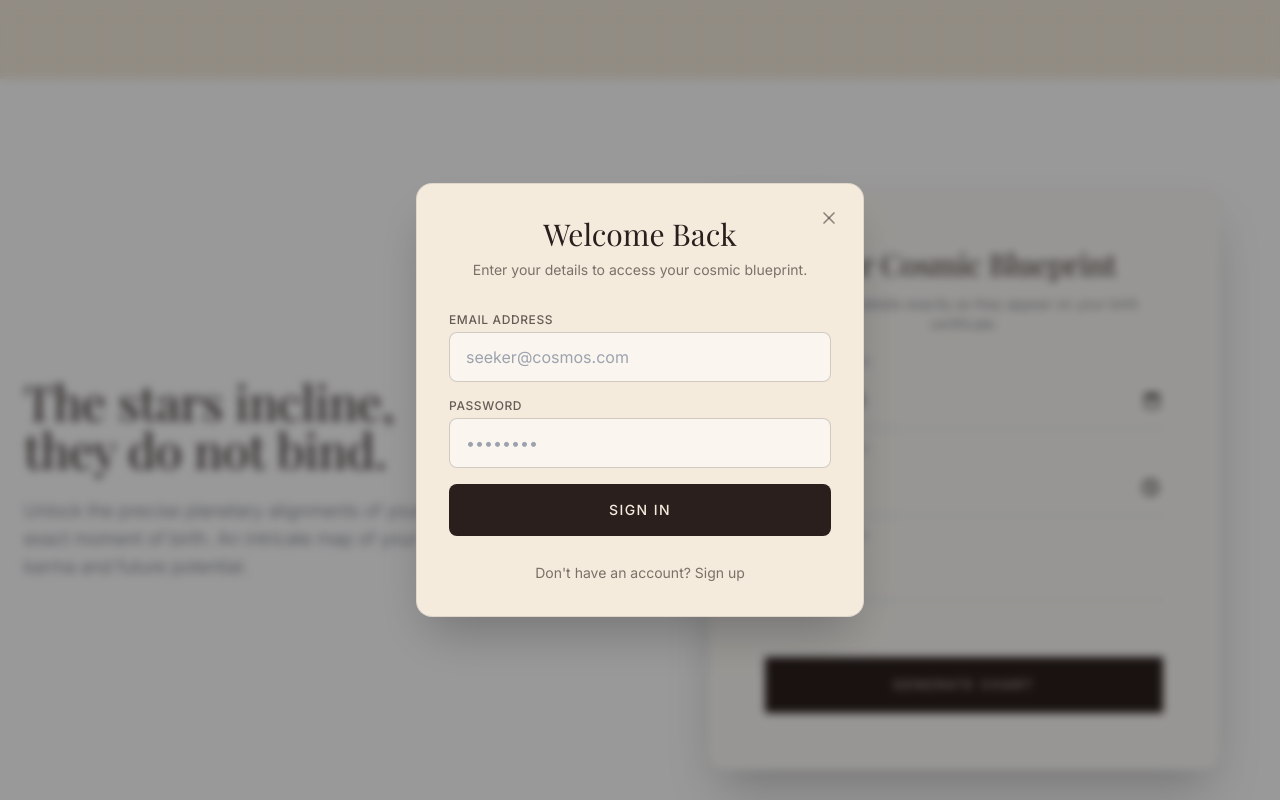
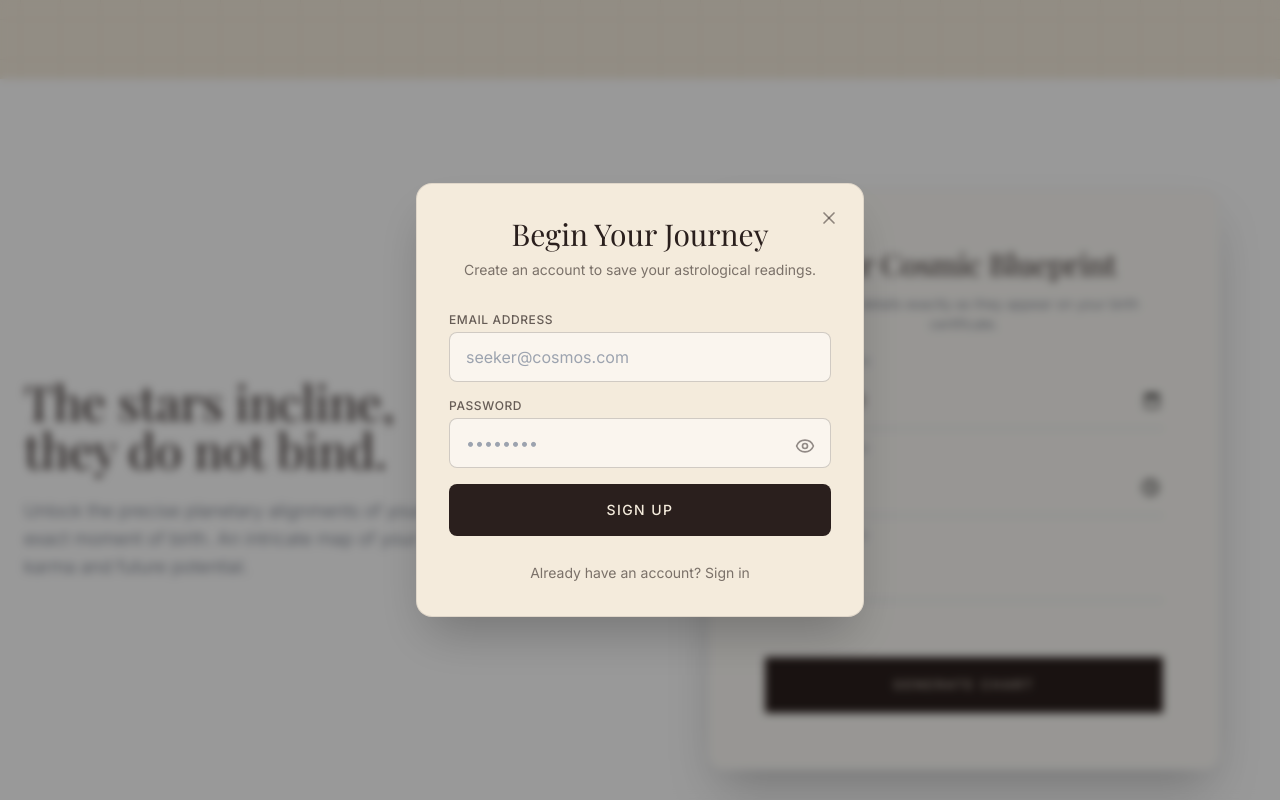
Before and after one commit to swagatobauri/aradhana_life, a Next.js app in the folder frontend/: page / in a window 1280 px wide. Both pictures are taken after typing "2020-01-15", "10:30", "Sample" into the empty fields and a click on the button "GENERATE CHART". Shown: the part 721-1521 px from the top of the page. Built offline with nearby package versions, Linux system fonts and the light colour scheme; no server answers; a web font is replaced by a local one.

Commit message:
feat(ui): add show/hide password toggle and default to signup

```diff
--- a/frontend/src/components/AuthModal.tsx
+++ b/frontend/src/components/AuthModal.tsx
@@ -2,7 +2,7 @@
 
 import { useState } from "react";
 import { motion, AnimatePresence } from "framer-motion";
-import { X } from "lucide-react";
+import { X, Eye, EyeOff } from "lucide-react";
 import { useAuthStore } from "@/store/authStore";
 import { useChatStore } from "@/store/chatStore";
 import { useRouter } from "next/navigation";
@@ -11,9 +11,10 @@ export default function AuthModal() {
   const { isAuthModalOpen, setAuthModalOpen, setAuth } = useAuthStore();
   const { birthDetails } = useChatStore();
   const router = useRouter();
-  const [isLogin, setIsLogin] = useState(true);
+  const [isLogin, setIsLogin] = useState(false);
   const [email, setEmail] = useState("");
   const [password, setPassword] = useState("");
+  const [showPassword, setShowPassword] = useState(false);
   const [error, setError] = useState("");
   const [isLoading, setIsLoading] = useState(false);
 
@@ -138,18 +139,25 @@ export default function AuthModal() {
               />
             </div>
 
-            <div>
+            <div className="relative">
               <label className="block text-xs font-medium uppercase tracking-wider text-brand-navy/70 mb-1">
                 Password
               </label>
               <input
-                type="password"
+                type={showPassword ? "text" : "password"}
                 required
                 value={password}
                 onChange={(e) => setPassword(e.target.value)}
-                className="w-full px-4 py-3 bg-white/50 border border-brand-navy/20 rounded-lg focus:outline-none focus:border-brand-orange focus:ring-1 focus:ring-brand-orange transition-all"
+                className="w-full px-4 py-3 bg-white/50 border border-brand-navy/20 rounded-lg focus:outline-none focus:border-brand-orange focus:ring-1 focus:ring-brand-orange transition-all pr-12"
                 placeholder="••••••••"
               />
+              <button
+                type="button"
+                onClick={() => setShowPassword(!showPassword)}
+                className="absolute right-4 top-[38px] text-brand-navy/50 hover:text-brand-navy transition-colors"
+              >
+                {showPassword ? <EyeOff className="w-5 h-5" /> : <Eye className="w-5 h-5" />}
+              </button>
             </div>
 
             {error && (
--- a/frontend/src/components/Hero.tsx
+++ b/frontend/src/components/Hero.tsx
@@ -51,7 +51,7 @@ export default function Hero() {
             token ? (
               <UserProfile />
             ) : (
-              <button onClick={() => setAuthModalOpen(true)} className="hover:text-brand-orange transition-colors text-brand-navy font-bold uppercase tracking-[0.2em] text-xs">Sign In</button>
+              <button onClick={() => setAuthModalOpen(true)} className="hover:text-brand-orange transition-colors text-brand-navy font-bold uppercase tracking-[0.2em] text-xs">Get Started</button>
             )
           ) : (
             <div className="w-16 h-4"></div>
```
